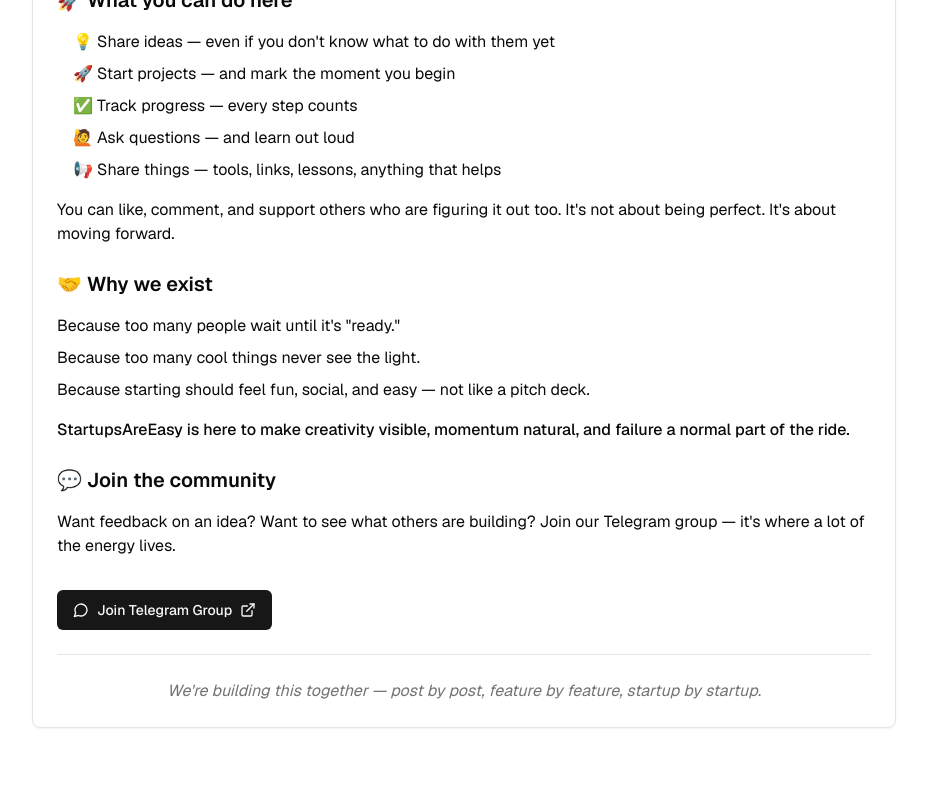
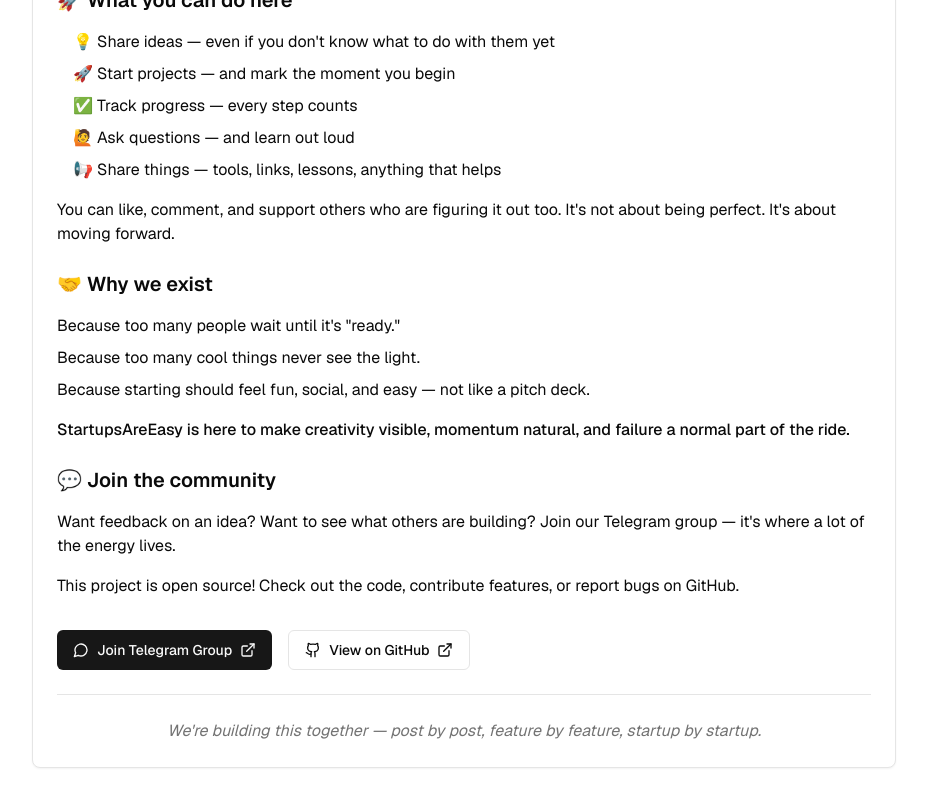
Before and after one commit to gbdrm/StartupsAreEasy, a Next.js app: page /about in a window 1280 px wide. Shown: the part 320-1120 px from the top of the page, without its empty margins (176-1103 px from the left). Before the commit the page ends 1080 px from the top, so only its background shows below. Built offline with nearby package versions, Linux system fonts and the light colour scheme; no server answers.

Commit message:
feat(about): add GitHub link and project description to About page

```diff
--- a/app/about/page.tsx
+++ b/app/about/page.tsx
@@ -3,7 +3,7 @@
 import { Header } from "@/components/header"
 import { Card, CardContent, CardHeader, CardTitle } from "@/components/ui/card"
 import { Button } from "@/components/ui/button"
-import { ExternalLink, MessageCircle } from "lucide-react"
+import { ExternalLink, MessageCircle, Github } from "lucide-react"
 import { useAuth } from "@/hooks/use-auth"
 
 export default function AboutPage() {
@@ -77,8 +77,11 @@ export default function AboutPage() {
                 Want feedback on an idea? Want to see what others are building?
                 Join our Telegram group — it's where a lot of the energy lives.
               </p>
+              <p>
+                This project is open source! Check out the code, contribute features, or report bugs on GitHub.
+              </p>
 
-              <div className="flex gap-4 pt-4">
+              <div className="flex flex-col sm:flex-row gap-4 pt-4">
                 <Button asChild>
                   <a
                     href="https://t.me/startupsareeasy"
@@ -88,6 +91,19 @@ export default function AboutPage() {
                   >
                     <MessageCircle className="h-4 w-4" />
                     Join Telegram Group
+                    <ExternalLink className="h-4 w-4" />
+                  </a>
+                </Button>
+
+                <Button variant="outline" asChild>
+                  <a
+                    href="https://github.com/gbdrm/StartupsAreEasy/"
+                    target="_blank"
+                    rel="noopener noreferrer"
+                    className="flex items-center gap-2"
+                  >
+                    <Github className="h-4 w-4" />
+                    View on GitHub
                     <ExternalLink className="h-4 w-4" />
                   </a>
                 </Button>
--- a/app/startups/page.tsx
+++ b/app/startups/page.tsx
@@ -57,33 +57,6 @@ export default function StartupsPage() {
     }
     fetchStartups()
   }, [])
-
-  useEffect(() => {
-    async function fetchUser() {
-      const user = await getCurrentUserProfile()
-      setCurrentUser(user)
-    }
-    fetchUser()
-  }, [])
-
-  const handleLogin = async (telegramUser: TelegramUser) => {
-    try {
-      setError(null)
-      const user = await signInWithTelegram(telegramUser)
-      setCurrentUser(user)
-    } catch (err) {
-      setError(`Failed to log in: ${err instanceof Error ? err.message : "Unknown error"}`)
-    }
-  }
-
-  const handleLogout = async () => {
-    try {
-      await signOut()
-      setCurrentUser(null)
-    } catch (err) {
-      // Optionally handle error
-    }
-  }
 
   const handleCreateStartup = async (e: React.FormEvent) => {
     e.preventDefault()
```
Also changed, not shown: hooks/use-auth.ts (indentation only).
